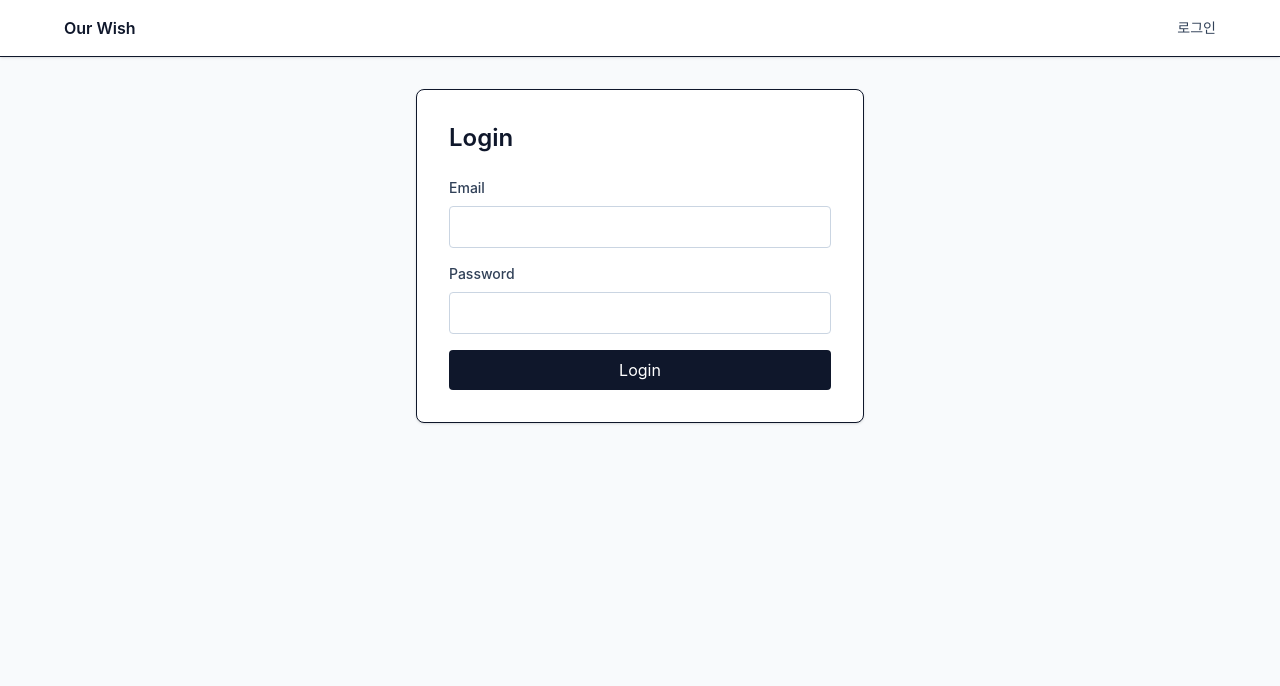
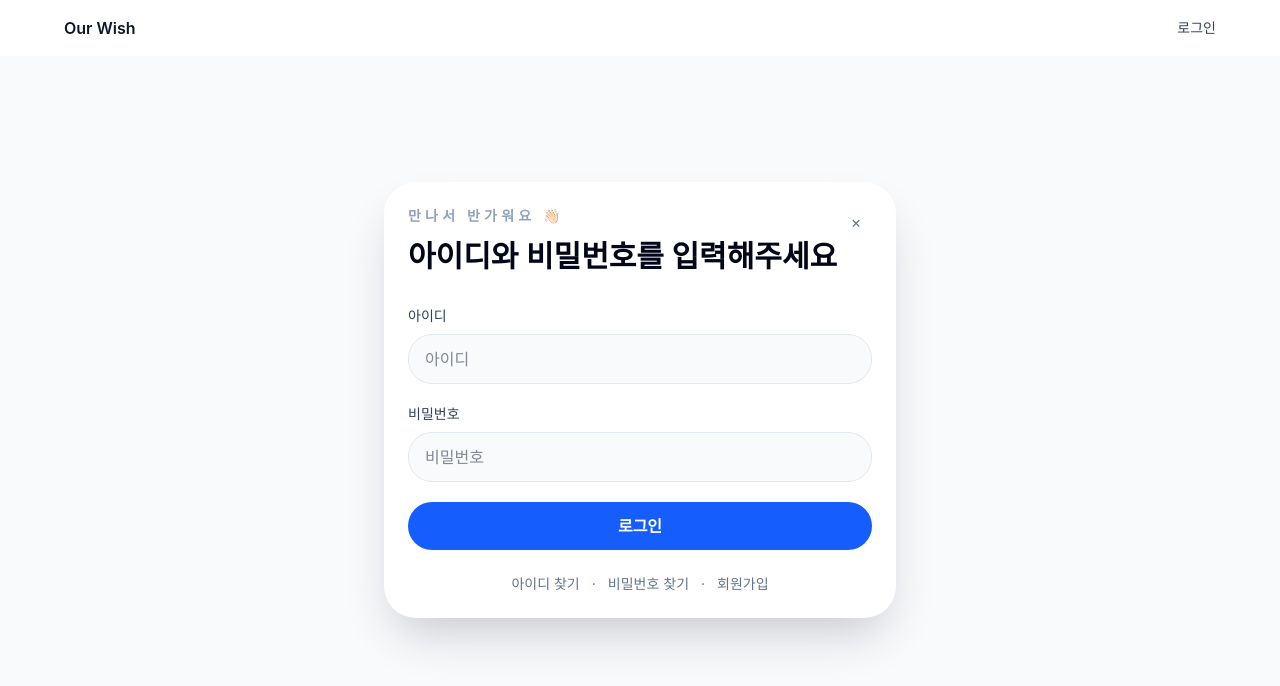
Before and after one commit to Our-Wish/ourwish, a Vue app in the folder frontend_dir/: page /login in a window 1280 px wide. Shown: the top 686 px of the page. Built offline with nearby package versions, Linux system fonts and the light colour scheme; no server answers; the HTML template or start-up script is replaced by a standard one.

Commit message:
Feat: 로그인 모달

```diff
--- a/frontend_dir/src/components/Navbar.vue
+++ b/frontend_dir/src/components/Navbar.vue
@@ -1,5 +1,5 @@
 <template>
-  <nav class="border-b bg-white px-6 py-4 shadow-sm">
+  <nav class="bg-white px-6 py-4">
     <div class="mx-auto flex max-w-6xl items-center justify-between gap-4">
       <div class="flex items-center gap-4">
         <RouterLink to="/" class="font-semibold text-slate-900">Our Wish</RouterLink>
--- a/frontend_dir/src/views/LoginView.vue
+++ b/frontend_dir/src/views/LoginView.vue
@@ -1,38 +1,67 @@
 <template>
-  <div class="mx-auto max-w-md rounded-lg border bg-white p-8 shadow-sm">
-    <h1 class="mb-6 text-2xl font-semibold text-slate-900">Login</h1>
+  <div class="fixed inset-0 z-50 flex items-center justify-center px-4 py-8">
+    <div
+      class="relative w-full max-w-lg rounded-[2rem] bg-white p-6 shadow-2xl shadow-slate-950/20"
+    >
+      <button
+        @click="close"
+        class="absolute right-5 top-5 inline-flex h-10 w-10 items-center justify-center rounded-full text-slate-500 transition hover:bg-slate-100 hover:text-slate-900"
+        aria-label="Close login modal"
+      >
+        ×
+      </button>
 
-    <form @submit.prevent="onSubmit" class="space-y-4">
-      <label class="block">
-        <span class="mb-2 block text-sm font-medium text-slate-700">Email</span>
+      <div class="space-y-3">
+        <p class="text-sm font-semibold uppercase tracking-[0.3em] text-slate-400">
+          만나서 반가워요 👋🏻
+        </p>
+        <h1 class="text-3xl font-semibold text-slate-950">아이디와 비밀번호를 입력해주세요</h1>
+      </div>
+
+      <form @submit.prevent="onSubmit" class="mt-8 space-y-5">
+        <div>
+          <label class="mb-2 block text-sm font-medium text-slate-700">아이디</label>
           <input
             v-model="email"
             type="email"
-          class="w-full rounded border border-slate-300 px-3 py-2 focus:border-slate-500 focus:outline-none"
+            placeholder="아이디"
+            class="w-full rounded-3xl border border-slate-200 bg-slate-50 px-4 py-3 text-slate-900 outline-none transition focus:border-blue-500 focus:ring-2 focus:ring-blue-100"
             required
           />
-      </label>
+        </div>
 
-      <label class="block">
-        <span class="mb-2 block text-sm font-medium text-slate-700">Password</span>
+        <div>
+          <label class="mb-2 block text-sm font-medium text-slate-700">비밀번호</label>
+          <div class="relative">
             <input
               v-model="password"
               type="password"
-          class="w-full rounded border border-slate-300 px-3 py-2 focus:border-slate-500 focus:outline-none"
+              placeholder="비밀번호"
+              class="w-full rounded-3xl border border-slate-200 bg-slate-50 px-4 py-3 text-slate-900 outline-none transition focus:border-blue-500 focus:ring-2 focus:ring-blue-100"
               required
             />
-      </label>
+          </div>
+        </div>
 
         <button
           type="submit"
-        class="w-full rounded bg-slate-900 px-4 py-2 text-white hover:bg-slate-700"
+          class="w-full rounded-3xl bg-blue-600 px-5 py-3 text-base font-semibold text-white transition hover:bg-blue-500 disabled:cursor-not-allowed disabled:opacity-60"
           :disabled="loading"
         >
-        {{ loading ? 'Logging in...' : 'Login' }}
+          {{ loading ? '로그인 중...' : '로그인' }}
         </button>
 
         <p v-if="errorMessage" class="text-sm text-red-600">{{ errorMessage }}</p>
       </form>
+
+      <div class="mt-6 flex items-center justify-center gap-3 text-sm text-slate-500">
+        <button class="transition hover:text-slate-900">아이디 찾기</button>
+        <span>·</span>
+        <button class="transition hover:text-slate-900">비밀번호 찾기</button>
+        <span>·</span>
+        <button class="transition hover:text-slate-900">회원가입</button>
+      </div>
+    </div>
   </div>
 </template>
 
@@ -48,6 +77,10 @@ const errorMessage = ref('')
 const authStore = useAuthStore()
 const router = useRouter()
 
+const close = () => {
+  router.push({ name: 'home' })
+}
+
 const onSubmit = async () => {
   loading.value = true
   errorMessage.value = ''
@@ -56,7 +89,7 @@ const onSubmit = async () => {
     await authStore.login(email.value, password.value)
     router.push({ name: 'home' })
   } catch (error) {
-    errorMessage.value = 'Login failed. Please check your credentials.'
+    errorMessage.value = '로그인에 실패했습니다. 아이디와 비밀번호를 확인해 주세요.'
   } finally {
     loading.value = false
   }
```
Lines whose indentation alone changed are shown as unchanged.
